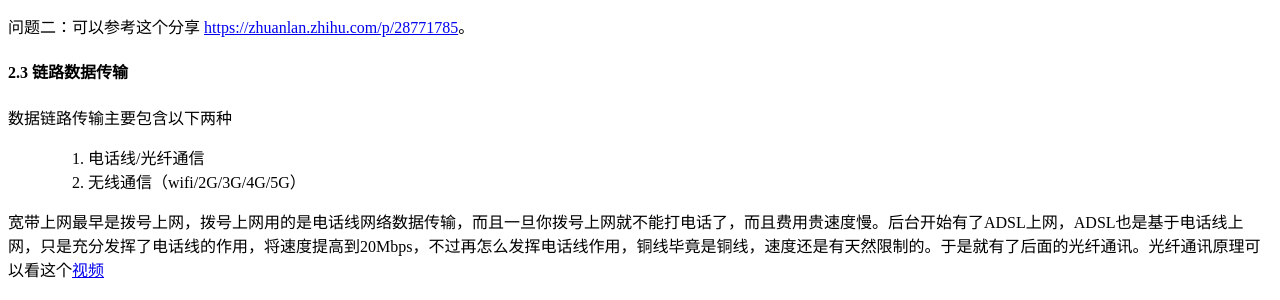
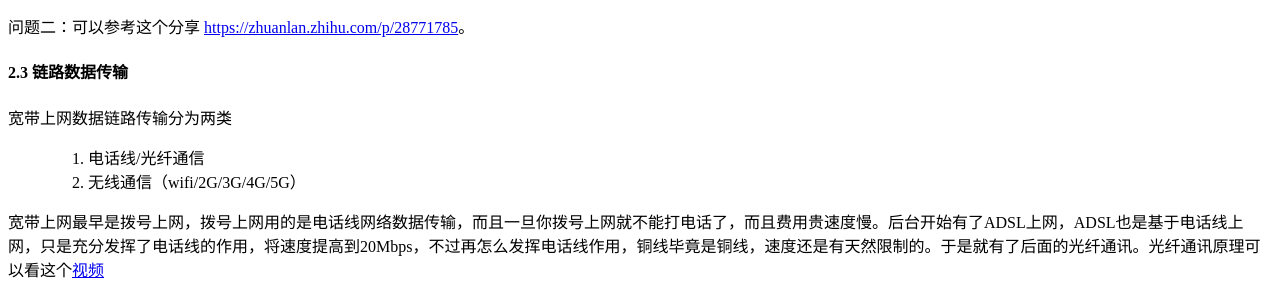
Before and after one commit to kingxt/kingxt.github.io, a Jekyll site: the page built from _posts/2018-10-14-网络是怎样连接的.md, in a window 1280 px wide and 900 px high, scrolled down 7423 px. Shown: the part 250-550 px from the top of the window. Built offline with Jekyll 4.4.1, drawn with Linux system fonts in a browser that asks for light colours; nearby versions of some CDN libraries; comment, search, counter and statistics services are not loaded.

Commit message:
update post

```diff
--- a/_posts/2018-10-14-网络是怎样连接的.md
+++ b/_posts/2018-10-14-网络是怎样连接的.md
@@ -133,7 +133,7 @@ IP协议：要将快递从A送到B，中间肯定经历不同的站点，IP作
 
 #### 2.3 链路数据传输
 
-数据链路传输主要包含以下两种
+宽带上网数据链路传输分为两类
 > 1. 电话线/光纤通信
 > 2. 无线通信（wifi/2G/3G/4G/5G）
 
```
